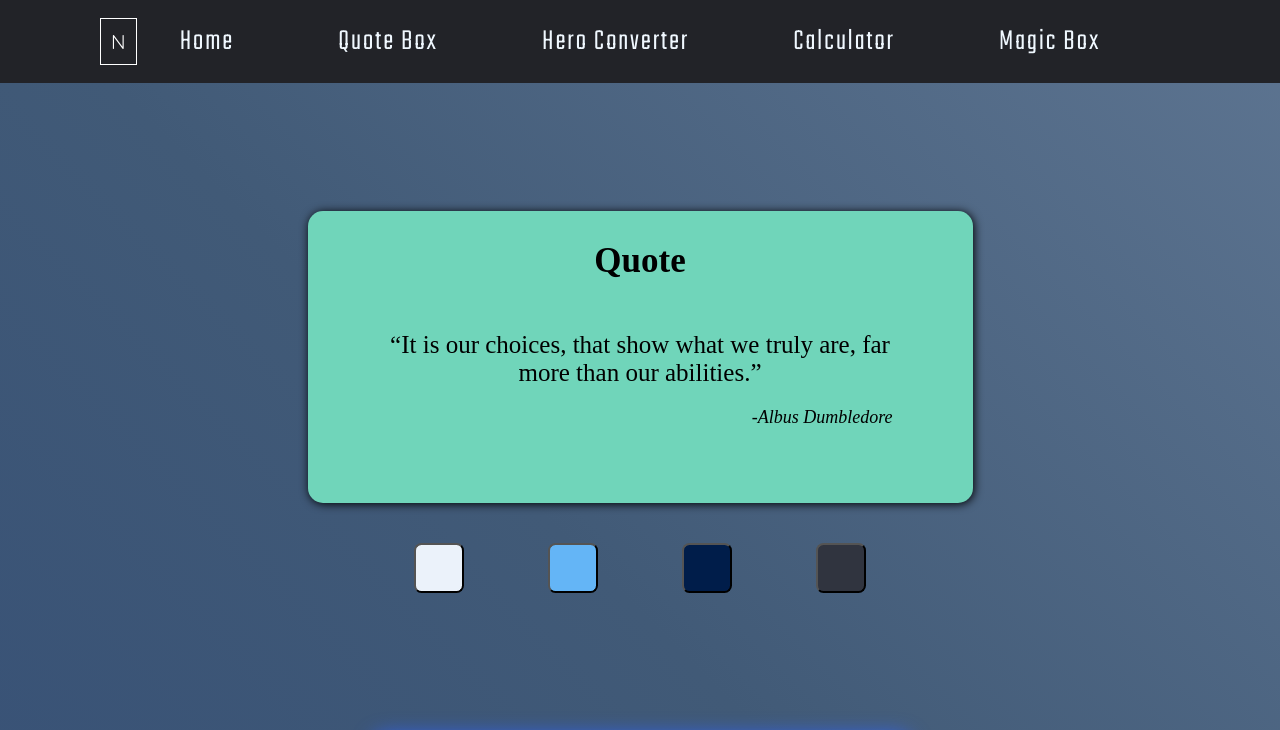
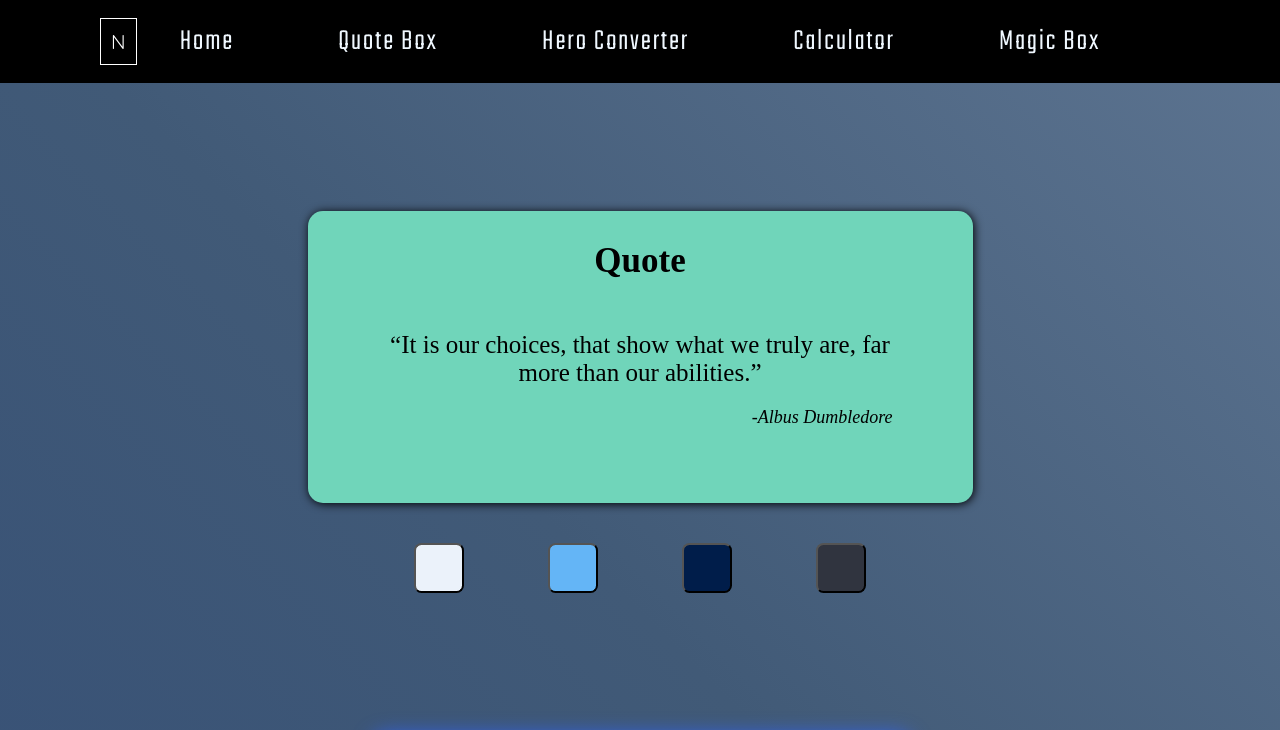
Before and after one commit to NafisNoorNabil/JavaScript-Demos, a plain HTML site: page WebGame/home.html in a window 1280 px wide. Shown: the top 730 px of the page. Drawn offline with nearby package versions, Linux system fonts and the light colour scheme; a web font is replaced by a local one.

Commit message:
changed webgame navbar color

```diff
--- a/WebGame/home.css
+++ b/WebGame/home.css
@@ -12,7 +12,7 @@ nav{
     justify-content: center;
     align-items: center;
     margin: auto;
-    background-color: rgb(34,35,40);
+    background-color: rgb(0, 0, 0);
     padding-top: 20px;
     padding-bottom: 20px;
 
```
